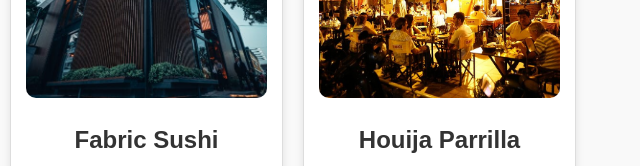
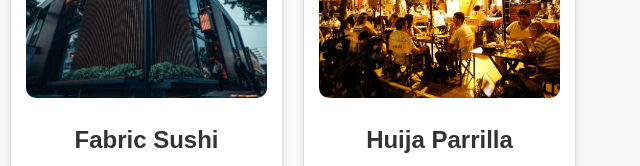
Before and after one commit to abrilmarangoni/palcos, a plain HTML site: page index.html in a window 1280 px wide. Shown: the part 2040-2206 px from the top of the page, 640-1280 px from the left. Drawn offline with Linux system fonts and the light colour scheme.

Commit message:
huija name

```diff
--- a/index.html
+++ b/index.html
@@ -133,7 +133,7 @@
                 <!-- Card 3: Café Boutique -->
                 <div class="nearby-card">
                     <img src="imagenpalcos/comi22.jpg" alt="Café Boutique">
-                    <h3>Houija Parrilla </h3>
+                    <h3>Huija Parrilla </h3>
                     <p>Las mejores carnes a tan solo 7' caminando</p>
                 </div>
                 <!-- Card 3: Café Boutique -->
```
